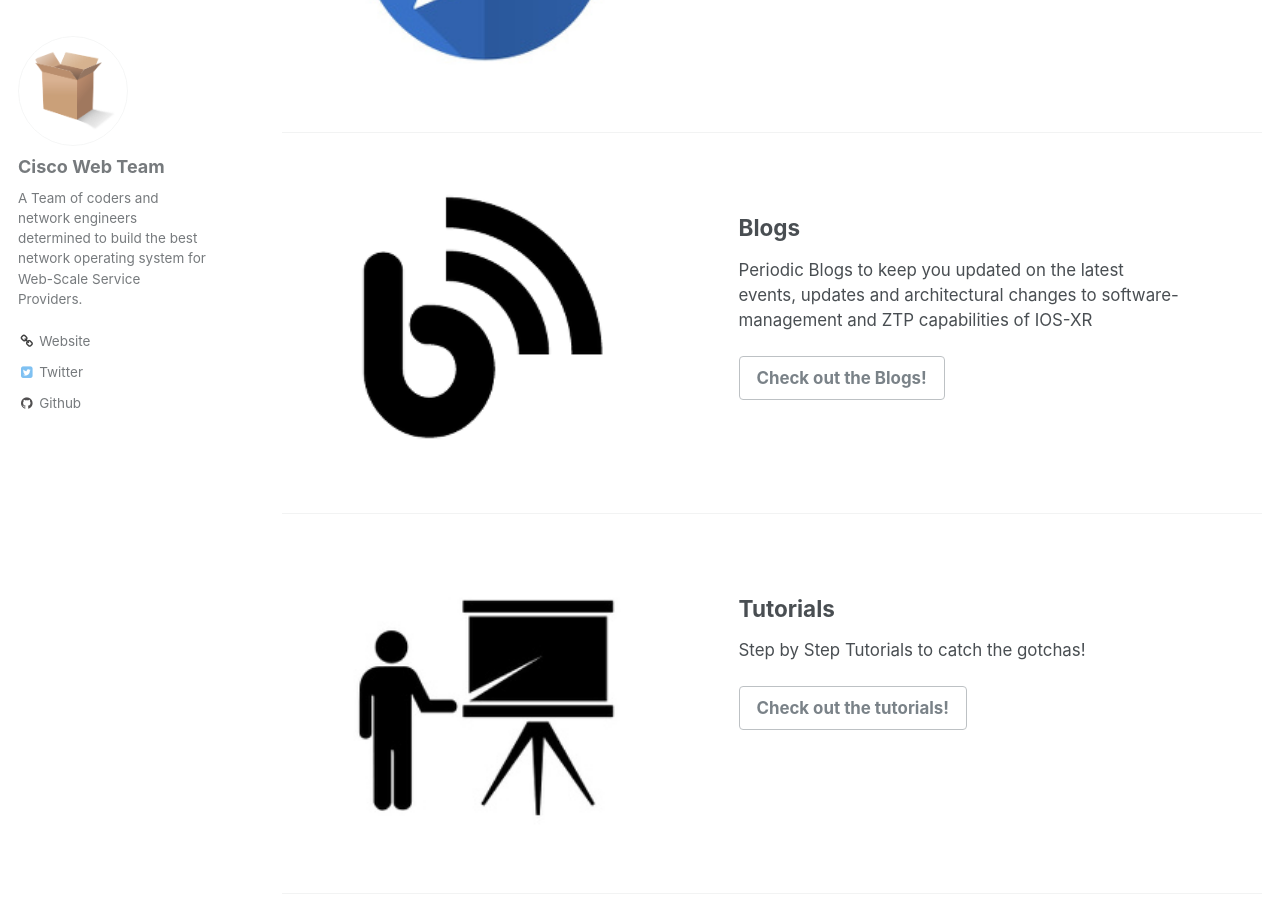
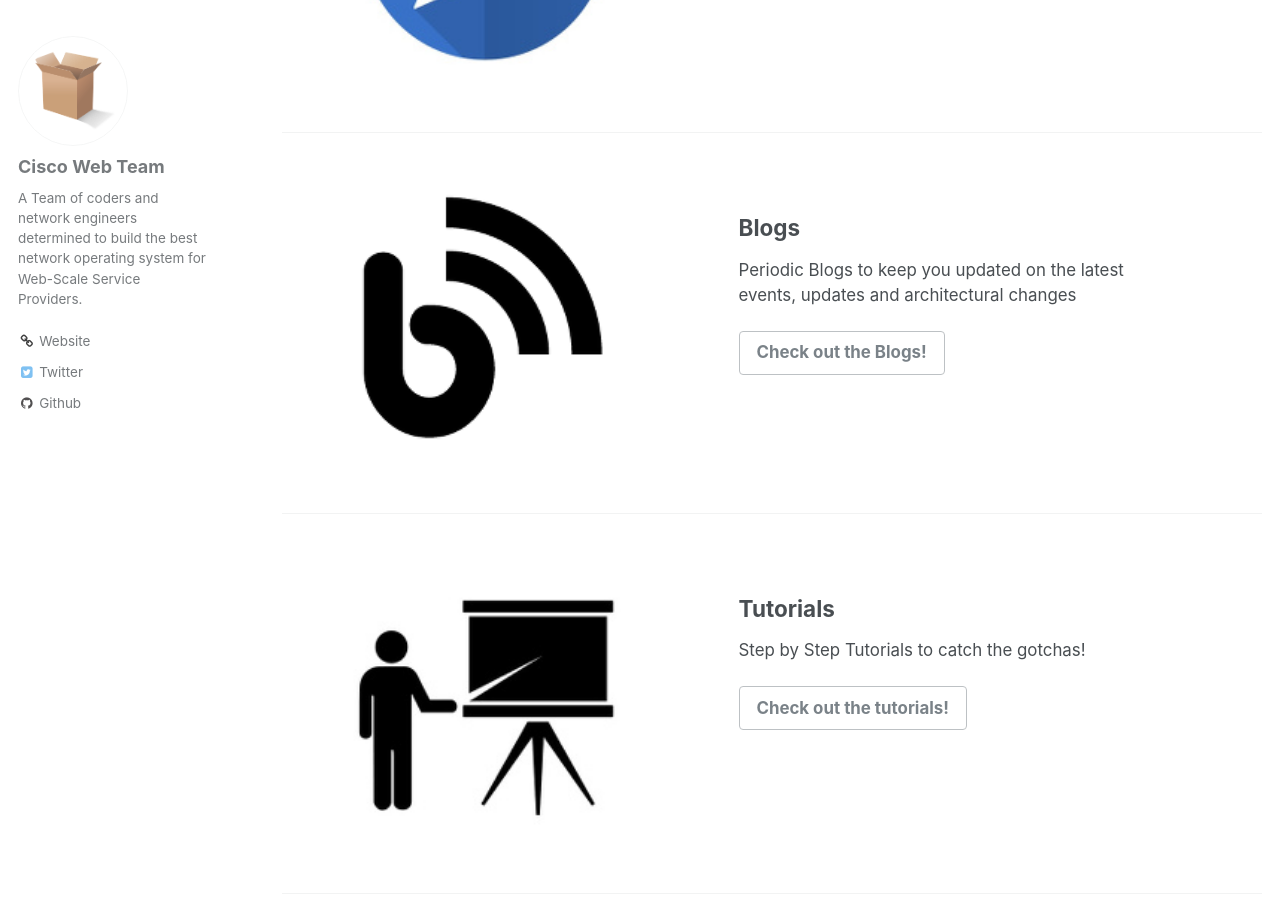
Before and after one commit to xrdocs/software-management, a Jekyll site: the page built from _pages/home.md, in a window 1280 px wide and 900 px high, scrolled down 344 px. Built offline with Jekyll 4.4.1, drawn with Linux system fonts in a browser that asks for light colours.

Commit message:
Update home.md

```diff
--- a/_pages/home.md
+++ b/_pages/home.md
@@ -16,7 +16,7 @@ feature_row2:
   - image_path: blog.png
     alt: "fully responsive"
     title: "Blogs"
-    excerpt: 'Periodic Blogs to keep you updated on the latest events, updates and architectural changes to software-management and ZTP capabilities of IOS-XR'
+    excerpt: 'Periodic Blogs to keep you updated on the latest events, updates and architectural changes'
     url: "/blogs"
     btn_label: "Check out the Blogs!"
     btn_class: "btn--inverse"
```
